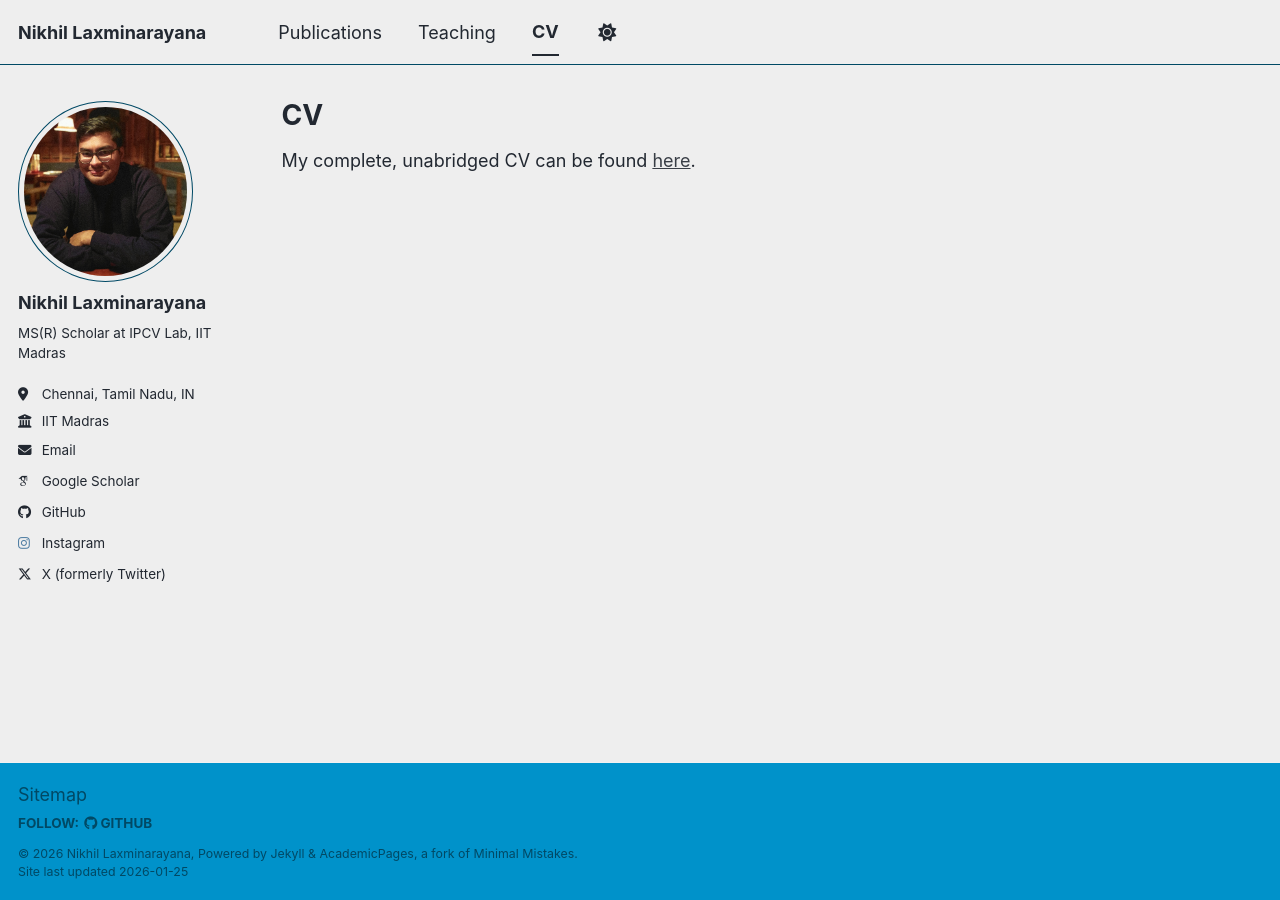
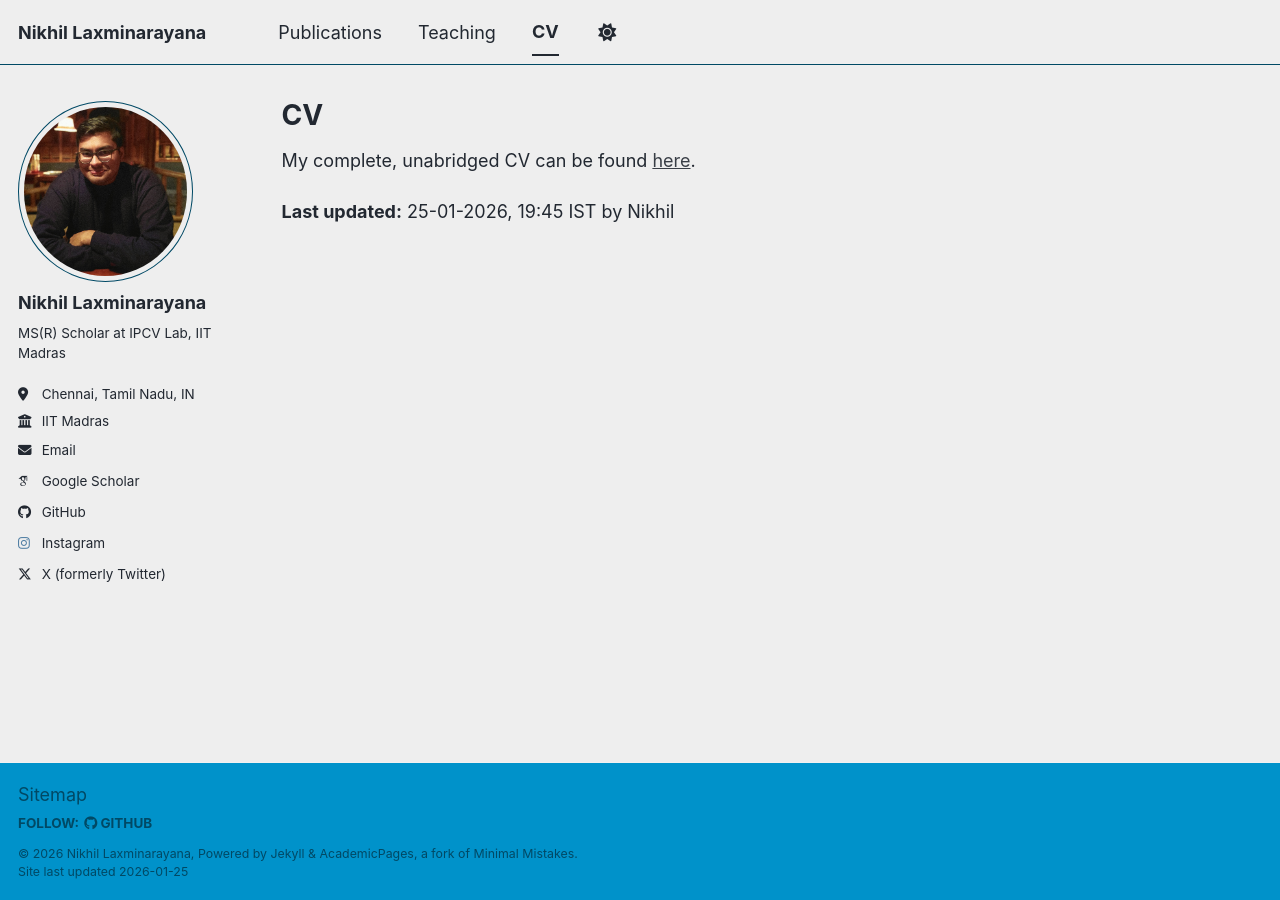
Before and after one commit to n1x1l/n1x1l.github.io, a Jekyll site: the page built from _pages/cv.md, in a window 1280 px wide. Built offline with Jekyll 4.4.1, drawn with Linux system fonts in a browser that asks for light colours; some web fonts are replaced; a script bundle is joined from its source files by our own code; library files that are not in the unit come from our copies.

Commit message:
update cv.md

```diff
--- a/_pages/cv.md
+++ b/_pages/cv.md
@@ -9,6 +9,8 @@ redirect_from:
 
 {% include base_path %}
 My complete, unabridged CV can be found [here](https://n1x1l.github.io/files/nikhil_laxminarayana.pdf).
+
+**Last updated:** 25-01-2026, 19:45 IST by Nikhil
 
 <!-- Education
 ======
```
